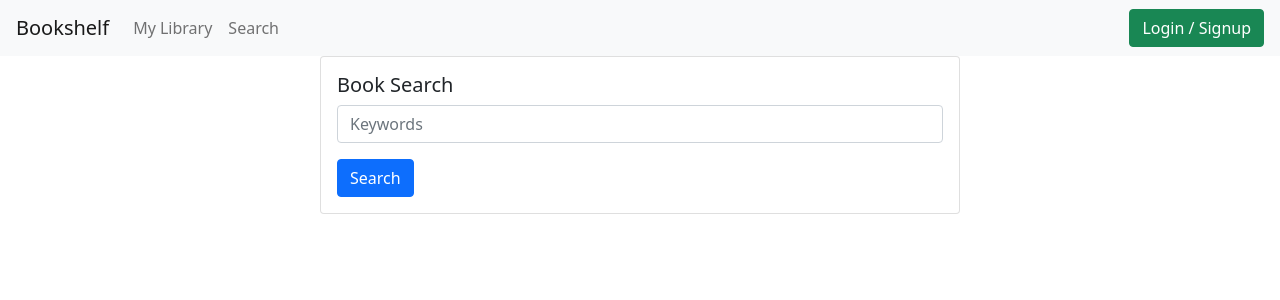
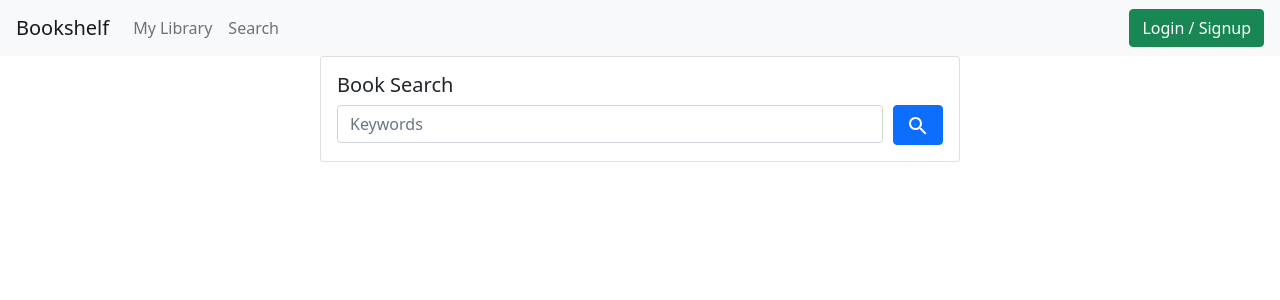
Before and after one commit to benlife5/bookself, a React (Create React App) app: page /search in a window 1280 px wide. Shown: the top 300 px of the page. Built offline with nearby package versions, Linux system fonts and the light colour scheme; the HTML template or start-up script is replaced by a standard one.

Commit message:
icon changes

```diff
--- a/package.json
+++ b/package.json
@@ -3,6 +3,7 @@
   "version": "0.1.0",
   "private": true,
   "dependencies": {
+    "@material-ui/icons": "^4.11.2",
     "axios": "^0.21.1",
     "bootstrap": "^5.0.1",
     "bootstrap-icons": "^1.5.0",
@@ -12,7 +13,6 @@
     "firebase-admin": "^9.9.0",
     "react": "^17.0.2",
     "react-bootstrap": "^1.6.0",
-    "react-bootstrap-icons": "^1.5.0",
     "react-dom": "^17.0.2",
     "react-router": "^5.2.0",
     "react-router-dom": "^5.2.0",
--- a/src/BookList.js
+++ b/src/BookList.js
@@ -9,7 +9,10 @@ import {
 } from "./utils";
 import InfoPane from "./InfoPane";
 import EditPane from "./EditPane";
-import { PlusLg, InfoLg, XLg, Pencil } from "react-bootstrap-icons";
+import InfoIcon from "@material-ui/icons/Info";
+import EditIcon from "@material-ui/icons/Edit";
+import CloseIcon from "@material-ui/icons/Close";
+import AddIcon from "@material-ui/icons/Add";
 
 function BookList({ bookData, view, forceUpdate }) {
   const [showInfo, setShowInfo] = useState(false);
@@ -84,7 +87,7 @@ function BookList({ bookData, view, forceUpdate }) {
                     setShowInfo(true);
                   }}
                 >
-                  <InfoLg />
+                  <InfoIcon />
                 </Button>
 
                 {view === "library" && (
@@ -94,7 +97,7 @@ function BookList({ bookData, view, forceUpdate }) {
                       setShowEdit(true);
                     }}
                   >
-                    <Pencil />
+                    <EditIcon />
                   </Button>
                 )}
 
@@ -103,7 +106,7 @@ function BookList({ bookData, view, forceUpdate }) {
                     onClick={() => addToLibrary(book.id)}
                     variant="success"
                   >
-                    <PlusLg />
+                    <AddIcon />
                   </Button>
                 )}
 
@@ -114,7 +117,7 @@ function BookList({ bookData, view, forceUpdate }) {
                     }
                     variant="danger"
                   >
-                    <XLg />
+                    <CloseIcon />
                   </Button>
                 )}
               </div>
--- a/src/BookSearch.js
+++ b/src/BookSearch.js
@@ -1,7 +1,8 @@
-import { Card, Form, Button, ListGroup } from "react-bootstrap";
+import { Card, Form, Button, ListGroup, Col } from "react-bootstrap";
 import { useState } from "react";
 import { bookSearch } from "./utils";
 import BookList from "./BookList";
+import SearchIcon from "@material-ui/icons/Search";
 
 function BookSearch() {
   const [query, setQuery] = useState("");
@@ -18,17 +19,20 @@ function BookSearch() {
         <Card.Title>Book Search</Card.Title>
 
         <Form>
-          <Form.Group>
+          <Form.Row>
+            <Col>
               <Form.Control
                 placeholder="Keywords"
                 value={query}
                 onChange={({ target: { value } }) => setQuery(value)}
               ></Form.Control>
-          </Form.Group>
-
+            </Col>
+            <Col md="auto">
               <Button variant="primary" type="submit" onClick={search}>
-            Search
+                <SearchIcon />
               </Button>
+            </Col>
+          </Form.Row>
         </Form>
       </Card.Body>
 
--- a/src/EditPane.js
+++ b/src/EditPane.js
@@ -7,6 +7,8 @@ import {
   setISBN13,
   editBook,
 } from "./utils";
+import SaveIcon from "@material-ui/icons/Save";
+import CloseIcon from "@material-ui/icons/Close";
 
 function InfoPane(props) {
   const book = props.book.volumeInfo;
@@ -45,7 +47,7 @@ function InfoPane(props) {
       aria-labelledby="contained-modal-title-vcenter"
       centered
     >
-      <Modal.Header closeButton>
+      <Modal.Header>
         <Modal.Title id="contained-modal-title-vcenter">
           Edit Book Details
         </Modal.Title>
@@ -119,8 +121,12 @@ function InfoPane(props) {
         </Form>
       </Modal.Body>
       <Modal.Footer>
-        <Button onClick={props.onHide}>Cancel</Button>
-        <Button onClick={save}>Save</Button>
+        <Button onClick={props.onHide} variant="danger">
+          <CloseIcon />
+        </Button>
+        <Button onClick={save} variant="success">
+          <SaveIcon />
+        </Button>
       </Modal.Footer>
     </Modal>
   );
--- a/src/InfoPane.js
+++ b/src/InfoPane.js
@@ -1,4 +1,4 @@
-import { Modal, Button } from "react-bootstrap";
+import { Modal } from "react-bootstrap";
 import { arrayToString } from "./utils";
 
 function InfoPane(props) {
@@ -46,9 +46,6 @@ function InfoPane(props) {
         </div>
         <br /> <br />
       </Modal.Body>
-      <Modal.Footer>
-        <Button onClick={props.onHide}>Close</Button>
-      </Modal.Footer>
     </Modal>
   );
 }
```
Also changed, not shown: 1 other file (tests, documents, lock files or other folders). Lines whose indentation alone changed are shown as unchanged.
